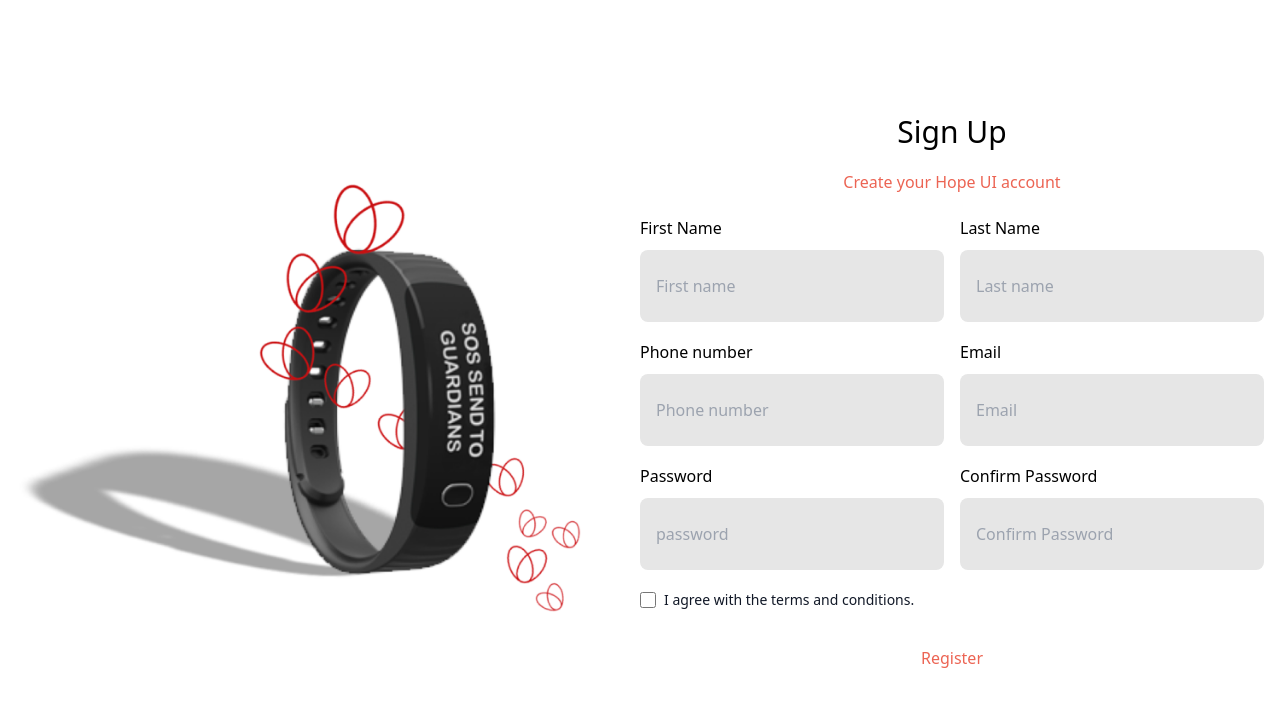
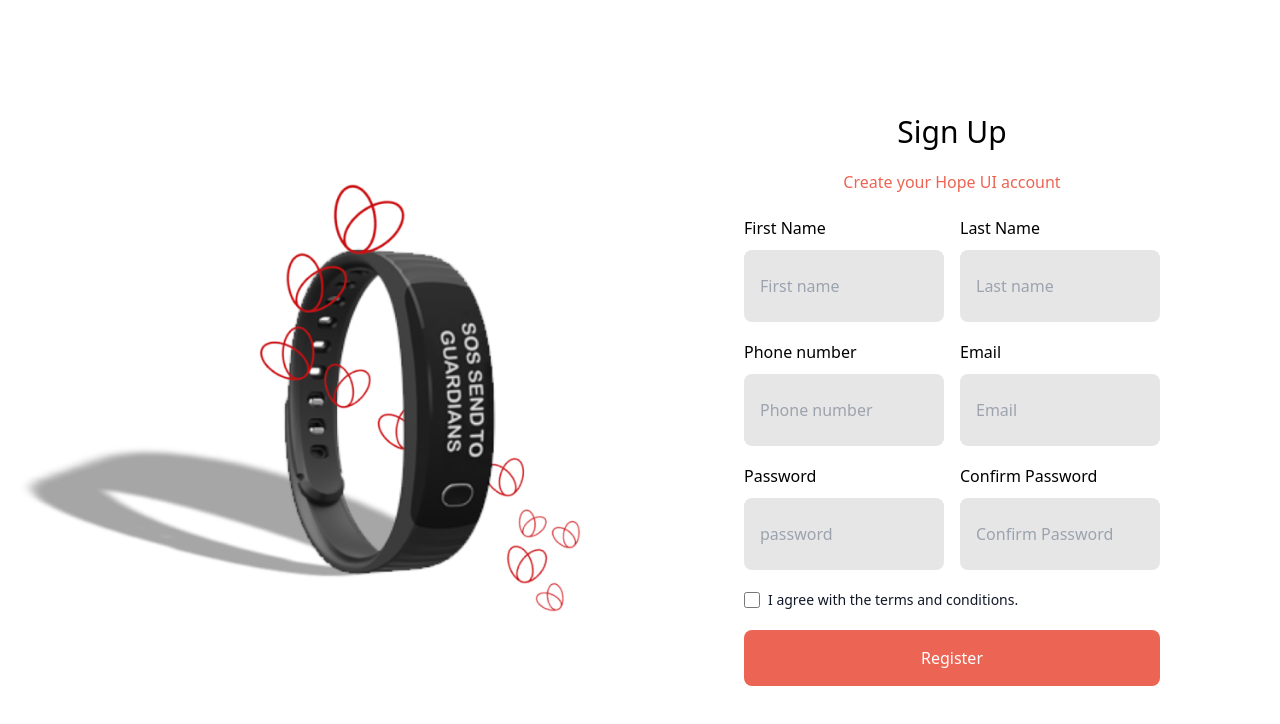
Before and after one commit to tranthaison1231/safelet-ui, a React (Vite) app: page /register in a window 1280 px wide. Shown: the top 724 px of the page. Built offline with nearby package versions, Linux system fonts and the light colour scheme.

Commit message:
feat/31964192: refactor code

```diff
--- a/src/App.tsx
+++ b/src/App.tsx
@@ -1,4 +1,5 @@
 import { RouterProvider, createBrowserRouter } from 'react-router-dom'
+import Dashboard from '@/pages/dashboard'
 import Login from '@/pages/login'
 import Maintenance from '@/pages/maintenance'
 import Register from '@/pages/register'
@@ -17,7 +18,7 @@
     path: '/maintenance'
   },
   {
-    element: <div>home</div>,
+    element: <Dashboard />,
     path: '/'
   },
   {
--- /dev/null
+++ b/src/pages/dashboard.tsx
@@ -0,0 +1,5 @@
+function Dashboard() {
+  return <div>dashboard</div>
+}
+
+export default Dashboard
--- a/src/pages/login.tsx
+++ b/src/pages/login.tsx
@@ -35,7 +35,7 @@
     }
   }
   return (
-    <div className="flex items-center h-screen max-w-[1440px] mx-auto">
+    <div className="flex items-center h-screen mx-auto">
       <img alt="bg" className="w-1/2" src={bg} />
       <div className="flex flex-col items-center justify-center w-1/2">
         <img alt="logo" className="mb-24" src={logo} />
--- a/src/pages/maintenance.tsx
+++ b/src/pages/maintenance.tsx
@@ -1,19 +1,15 @@
+import type { SubmitHandler } from 'react-hook-form'
+import { useForm } from 'react-hook-form'
 import maintenance from '@/assets/images/maintenance.png'
 import Button from '@/components/Button'
 import Input from '@/components/Input'
 import { validator } from '@/utils/validator'
-import type { SubmitHandler } from 'react-hook-form'
-import { useForm } from 'react-hook-form'
 
 interface Inputs {
   email: string
 }
 function Maintenance() {
-  const {
-    register,
-    handleSubmit,
-    formState: { errors }
-  } = useForm<Inputs>({
+  const { register, handleSubmit } = useForm<Inputs>({
     defaultValues: {
       email: ''
     },
@@ -39,10 +35,10 @@
         <p className="text-3xl font-bold leading-tight mt-4">00 : 04 : 13 : 39</p>
         <form className="flex mt-6 gap-2" onSubmit={handleSubmit(onSubmit)}>
           <Input
+            className="bg-transparent border border-white placeholder-white text-white"
+            inputSize="small"
             placeholder="Enter your mail"
             type="email"
-              inputSize="small"
-              className="bg-transparent border border-white placeholder-white text-white"
             {...register('email', {
               pattern: {
                 message: 'Please enter a valid email',
@@ -51,7 +47,7 @@
               required: 'Email is required'
             })}
           />
-          <Button size="small" className="whitespace-nowrap h-fit">
+          <Button className="whitespace-nowrap h-fit" size="small">
             Notify Me
           </Button>
         </form>
--- a/src/pages/register.tsx
+++ b/src/pages/register.tsx
@@ -34,12 +34,10 @@
     }
   }
   return (
-    <div className="max-w-[1440px] mx-auto flex items-center h-screen px-4">
+    <div className="mx-auto flex items-center h-screen px-4">
       <img alt="bg" className="hidden w-1/2 sm:block" src={bg} />
-      <form
-        className="flex flex-col items-center w-full gap-5 sm:w-1/2"
-        onSubmit={event => void handleSubmit(onSubmit)(event)}
-      >
+      <div className="w-1/2 flex justify-center">
+        <form className="flex flex-col items-center gap-5 w-2/3" onSubmit={event => void handleSubmit(onSubmit)(event)}>
           <h1 className="text-3xl font-medium">Sign Up</h1>
           <p className="text-primary">Create your Hope UI account</p>
           <div className="grid w-full grid-cols-1 gap-4 md:grid-cols-2">
@@ -124,7 +122,7 @@
               />
             </FormItem>
           </div>
-        <div className="flex flex-col self-start gap-2 md:flex-row">
+          <div className="flex flex-col self-start gap-2">
             <div className="flex items-center gap-2">
               <input
                 className="w-4 h-4 text-blue-600 bg-gray-100 border-gray-300 rounded cursor-pointer"
@@ -133,7 +131,7 @@
                 value=""
                 {...register('agree', {
                   required: {
-                  message: 'agree is require!',
+                    message: 'Agree is require!',
                     value: true
                   }
                 })}
@@ -145,11 +143,14 @@
                 I agree with the terms and conditions.
               </label>
             </div>
-          {errors.agree ? <p className=" text-error">{errors.agree.message}</p> : null}
+            {errors.agree ? <p className="text-error">{errors.agree.message}</p> : null}
           </div>
 
-        <Button className="w-full">Register</Button>
+          <Button className="w-full" intent="primary">
+            Register
+          </Button>
         </form>
+      </div>
     </div>
   )
 }
--- /dev/null
+++ b/src/utils/token.ts
@@ -0,0 +1 @@
+export const getToken = () => localStorage.getItem('accessToken')
```
Lines whose indentation alone changed are shown as unchanged.
